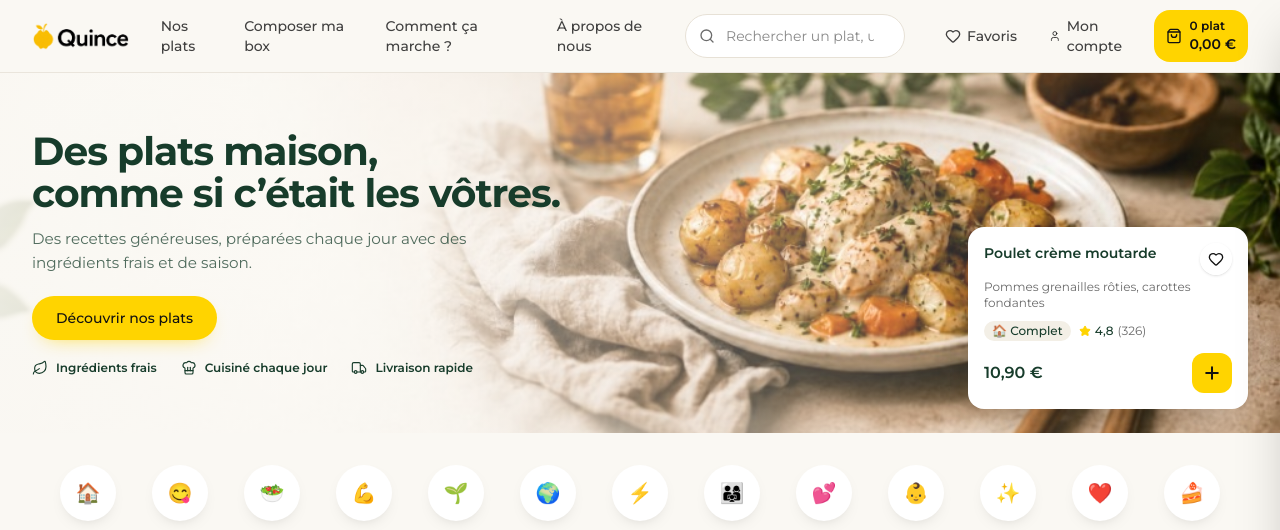
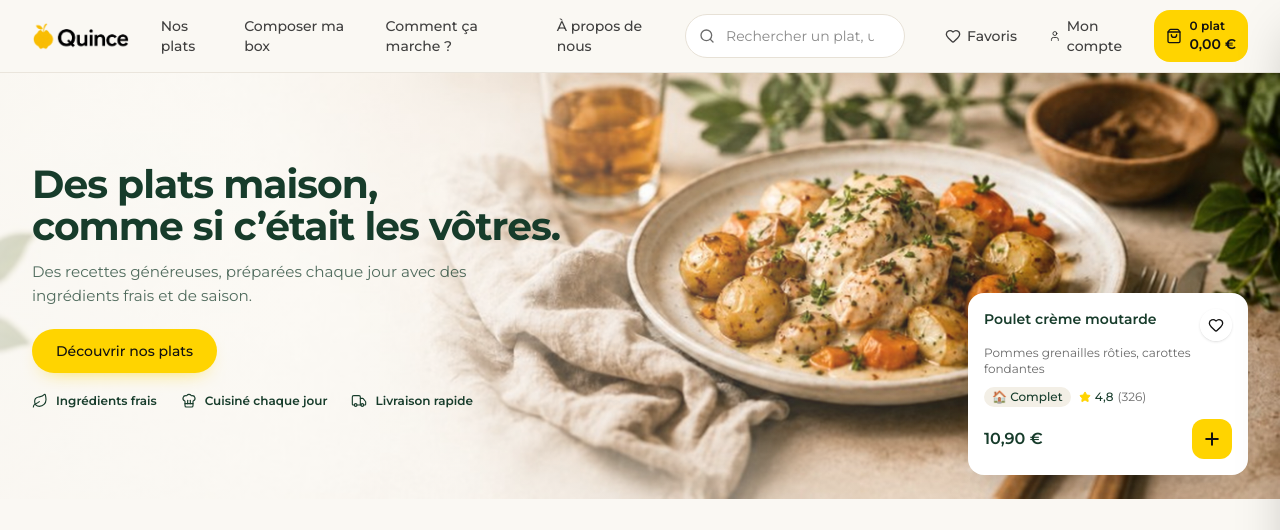
Before and after one commit to quinceofficiel-source/QUINCE, a Next.js app: page / in a window 1280 px wide. Shown: the top 530 px of the page. Built offline with nearby package versions, Linux system fonts and the light colour scheme.

Commit message:
Rendre la bannière plus nette : plus de recadrage ni de compression.
Co-authored-by: Cursor <cursoragent@cursor.com>

```diff
--- a/src/components/Hero.tsx
+++ b/src/components/Hero.tsx
@@ -19,17 +19,19 @@ const argumentsList = [
 export function Hero() {
   return (
     <section className="relative w-full">
-      <div className="relative h-[260px] w-full overflow-hidden sm:h-[300px] lg:h-[340px] xl:h-[360px]">
+      <div className="relative aspect-[1024/341] w-full overflow-hidden">
         <Image
           src="/hero-banner.jpg"
           alt="Poulet crème moutarde, pommes grenailles rôties et carottes fondantes"
           fill
           preload
           fetchPriority="high"
+          quality={100}
+          unoptimized
           sizes="100vw"
-          className="object-cover object-[78%_center]"
+          className="object-cover object-center"
         />
-        <div className="absolute inset-0 bg-gradient-to-r from-cream via-cream/55 to-transparent sm:from-cream/90 sm:via-cream/35 sm:to-transparent" />
+        <div className="absolute inset-0 bg-gradient-to-r from-cream/80 via-cream/20 to-transparent" />
 
         <div className="relative mx-auto flex h-full max-w-[1320px] items-center px-4 sm:px-6 lg:px-8">
           <div className="max-w-xl">
```
Also changed, not shown: public/hero-banner.jpg.
